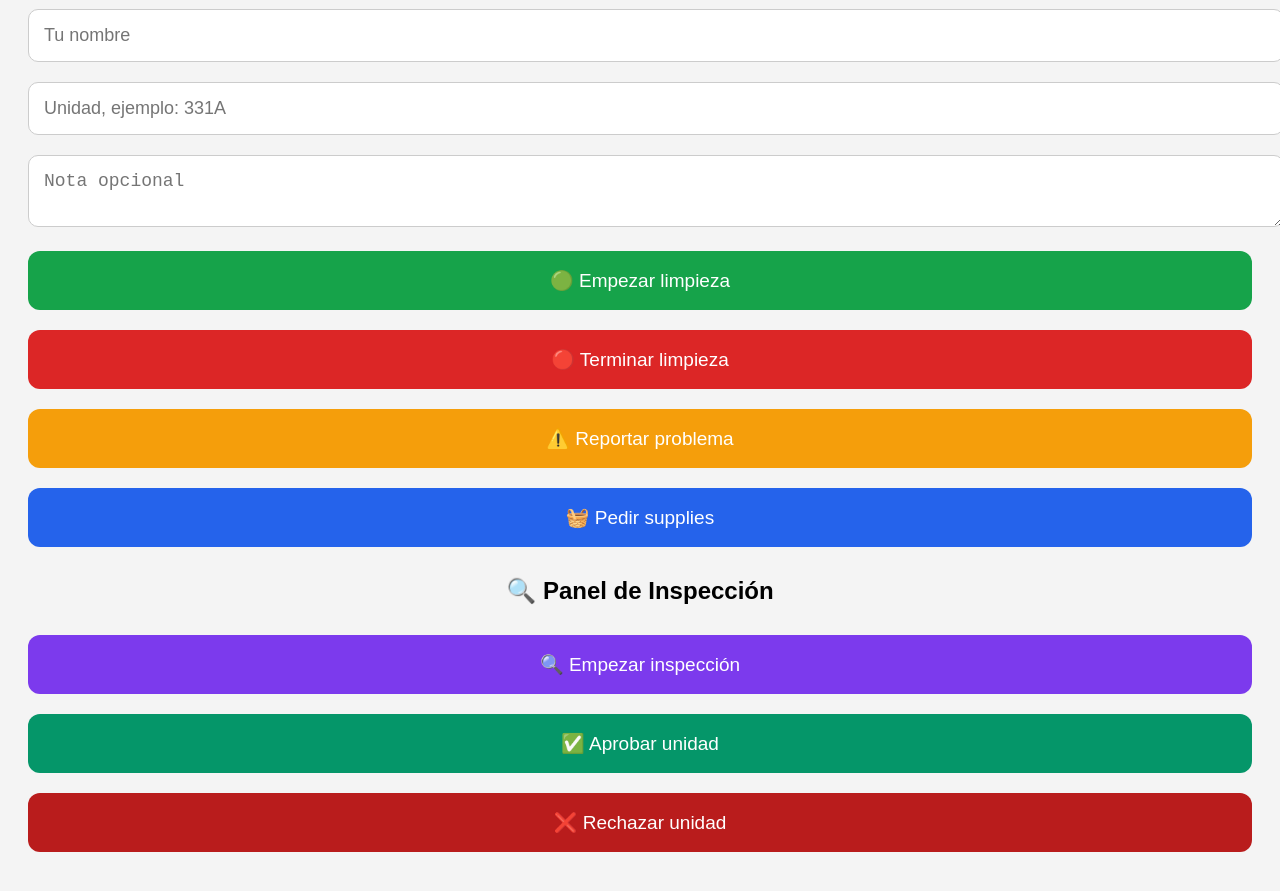
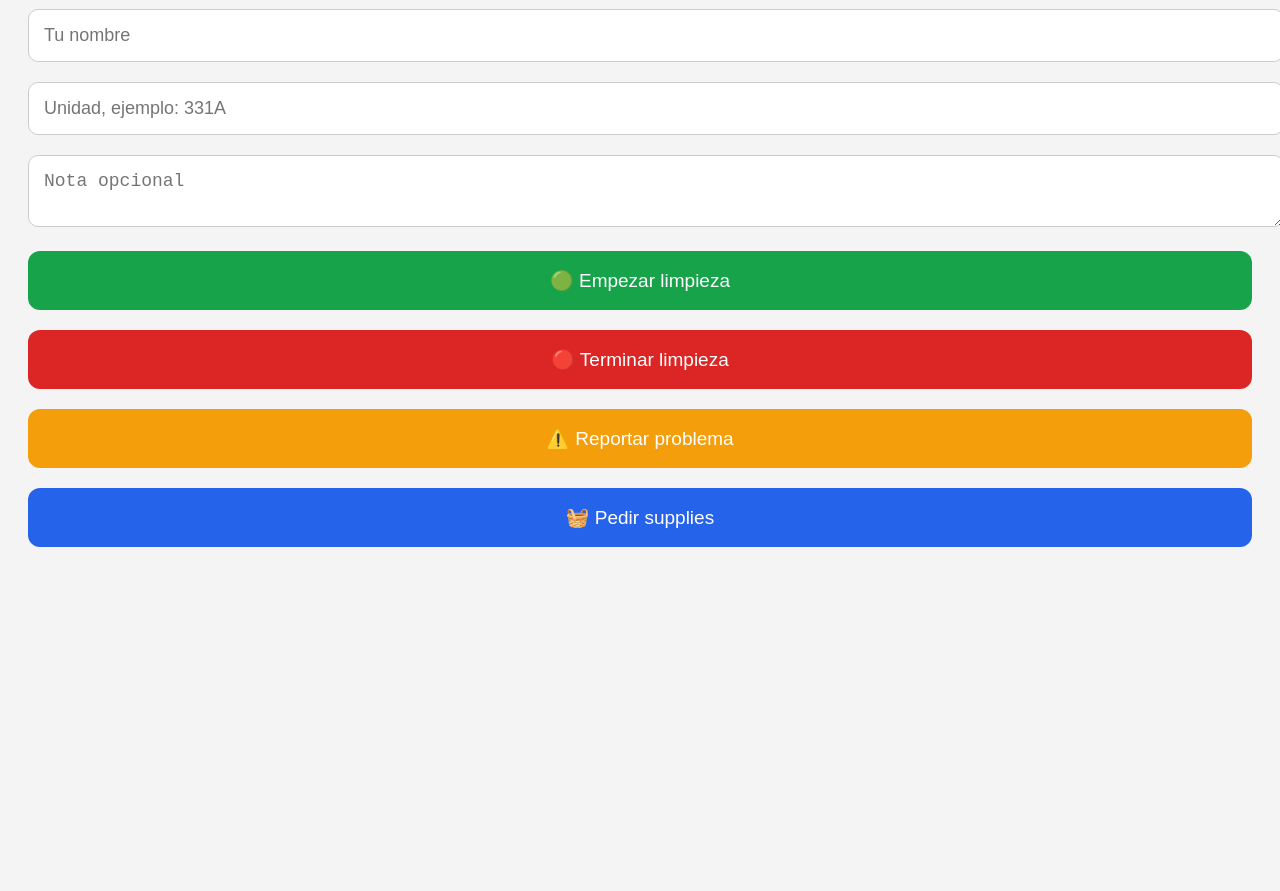
Before and after one commit to gandres28-code/Bot-Dispatch, a website: page public/index.html in a window 1280 px wide. Shown: the part 97-988 px from the top of the page. After the commit the page ends 800 px from the top, so only its background shows below. Drawn offline with Linux system fonts and the light colour scheme.

Commit message:
Update index.html

```diff
--- a/public/index.html
+++ b/public/index.html
@@ -46,12 +46,7 @@
   <button class="issue" onclick="sendAction('ISSUE')">⚠️ Reportar problema</button>
   <button class="supplies" onclick="sendAction('SUPPLIES')">🧺 Pedir supplies</button>
 
-  <h2>🔍 Panel de Inspección</h2>
-
-  <button class="check" onclick="sendAction('CHECK')">🔍 Empezar inspección</button>
-  <button class="pass" onclick="sendAction('PASS')">✅ Aprobar unidad</button>
-  <button class="fail" onclick="sendAction('FAIL')">❌ Rechazar unidad</button>
-
+  </h2>
   <p id="status"></p>
 
 <script>
```
